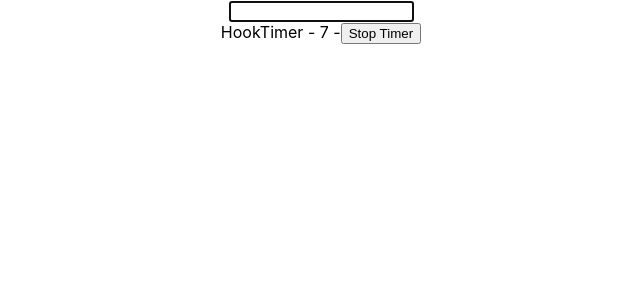
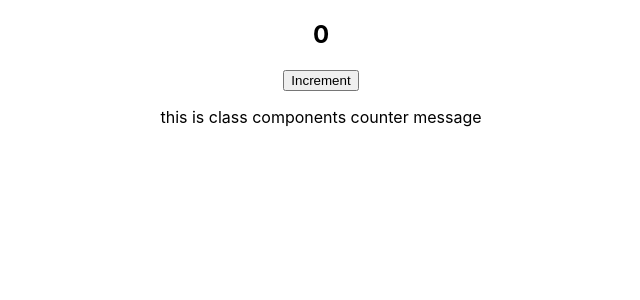
Before and after one commit to shivprajapat/React-TypeScript-Tutorials, a React (Create React App) app: page / in a window 1280 px wide. Shown: the top 300 px of the page, without its empty margins (319-959 px from the left). Built offline with nearby package versions, Linux system fonts and the light colour scheme.

Commit message:
React TypeScript Class components Added

```diff
--- a/src/App.tsx
+++ b/src/App.tsx
@@ -1,12 +1,10 @@
-import { DomRef } from "./components/ref/DomRef";
-import { MutableRef } from "./components/ref/MutableRef";
+import Counter from "./components/class/Counter";
 
 function App() {
 
   return (
     <div className="App">
-      <DomRef />
-      <MutableRef />
+      <Counter message='this is class components counter message' />
     </div>
   );
 }
--- /dev/null
+++ b/src/components/class/Counter.tsx
@@ -0,0 +1,26 @@
+import { Component } from 'react'
+
+type CounterProps = {
+    message: string
+}
+type CounterState = {
+    count: number
+}
+
+export default class Counter extends Component<CounterProps, CounterState> {
+    state = {
+        count: 0
+    }
+    handleChange = () => {
+        this.setState((prevState) => ({ count: prevState.count + 1 }))
+    }
+    render() {
+        return (
+            <div>
+                <h2>{this.state.count}</h2>
+                <button onClick={this.handleChange}>Increment</button>
+                <p>{this.props.message}</p>
+            </div>
+        )
+    }
+}
```
